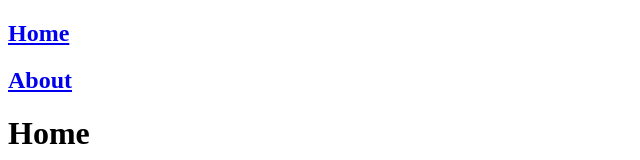
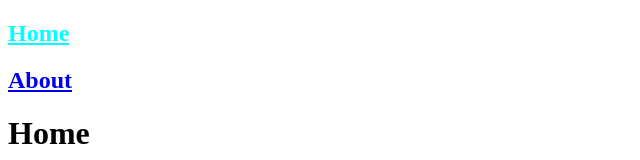
Before and after one commit to rahulbabu7/vueRouter, a Vue app: page / in a window 1280 px wide. Shown: the top 160 px of the page, without its empty margins (0-640 px from the left). Built offline with nearby package versions, Linux system fonts and the light colour scheme.

Commit message:
added Router link idea

```diff
--- a/src/App.vue
+++ b/src/App.vue
@@ -2,8 +2,6 @@
 import { RouterView } from 'vue-router';
 import Nav from "./components/Nav.vue";  //every page has nav so imported it on here
 </script>
-
-
 <template>
   <Nav/>
 <RouterView />
--- a/src/components/Nav.vue
+++ b/src/components/Nav.vue
@@ -11,15 +11,23 @@ import { RouterLink } from 'vue-router';
     <header>
         <nav>
             <h2>
-                <RouterLink to="/">
+                <RouterLink active-class="active" to="/">
                     Home
+                    <!-- active-class is a prop that is used to show the active class and style the active class -->
                 </RouterLink>
             </h2>
             <h2>
-                <RouterLink to="/about">
+                <RouterLink active-class="active" to="/about">
                     About
                 </RouterLink>
             </h2>
         </nav>
     </header>
 </template>
+<style scoped>
+.active{
+    font-weight: 900;
+    color: aqua;
+}
+
+</style>
```
